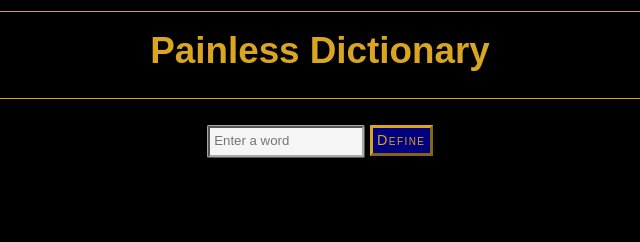
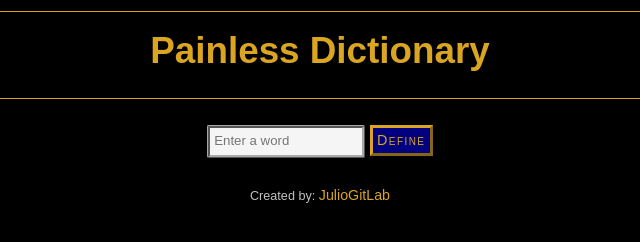
Before and after one commit to JulioGitLab/painless-dictionary, a plain HTML site: page index.html in a window 1280 px wide. Shown: the whole page, without its empty margins (320-960 px from the left). Drawn offline with Linux system fonts and the light colour scheme; a web font is replaced by a local one.

Commit message:
Feat: Implements footer with creator info

```diff
--- a/index.html
+++ b/index.html
@@ -26,5 +26,9 @@
    <ul id="defs"></ul>
 
    <script src="scripts/script.js"></script>
+
+   <footer>
+      <aside>Created by: <a href="https://juliogitlab.github.io/" target="_blank">JulioGitLab</a></aside>
+   </footer>
 </body>
 </html>
--- a/styles/style.css
+++ b/styles/style.css
@@ -54,3 +54,13 @@ button:active {
 li {
    margin-right: 1.3em;
 }
+footer {
+   color: silver;
+   margin: 2.3em 0 1em;
+   font-size: 0.79em;
+}
+a {
+   color: goldenrod;
+   font-size: 0.89rem;
+   text-decoration: none;
+}
```
